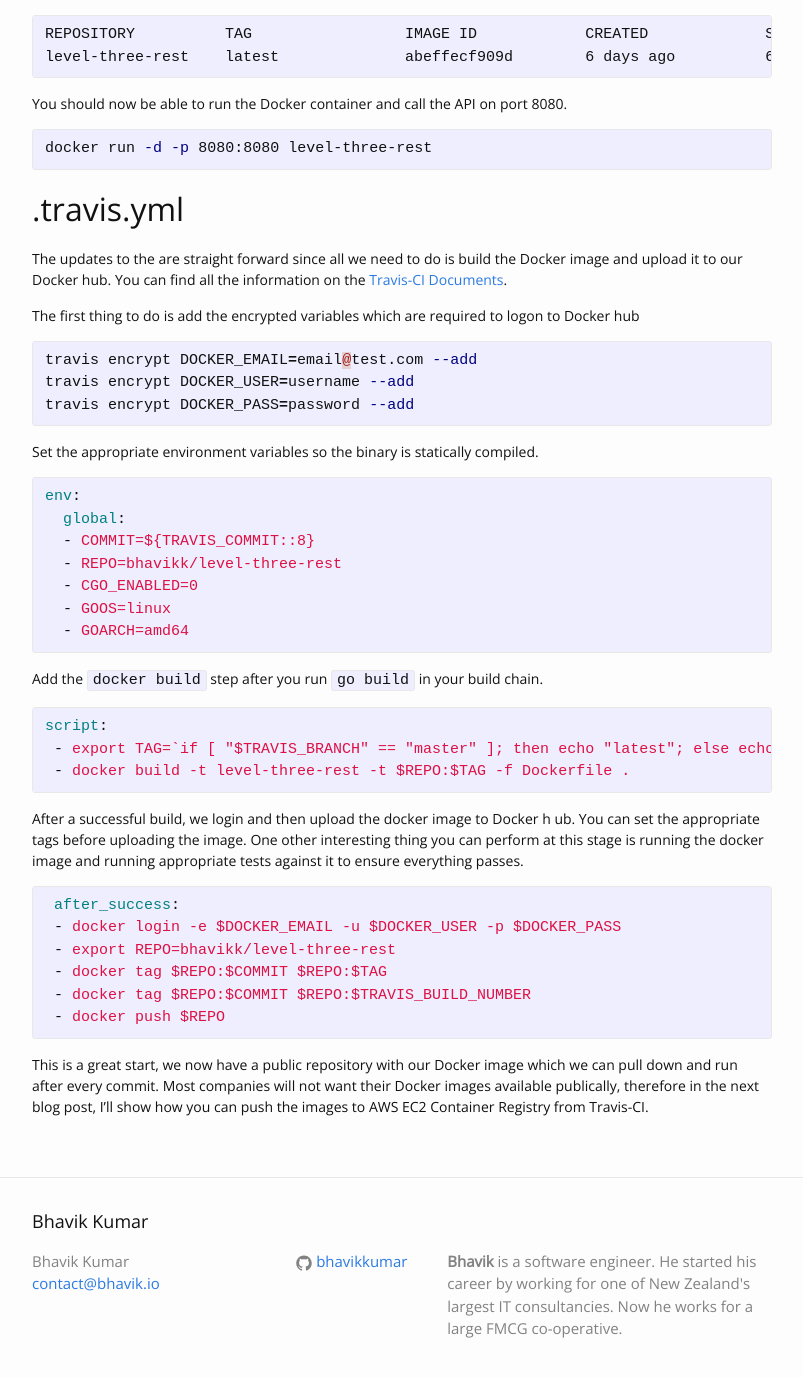
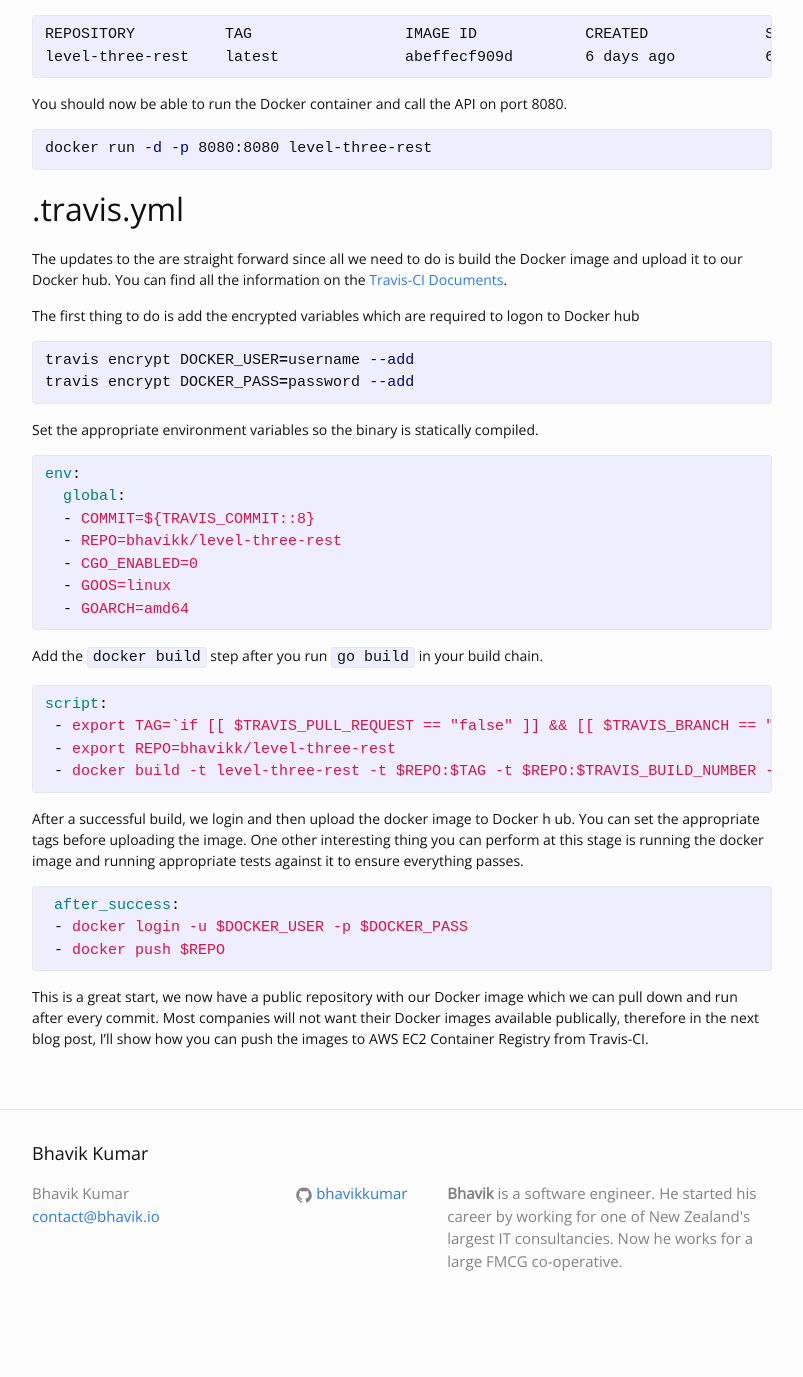
Before and after one commit to bhavikkumar/bhavik.io, a Jekyll site: the page built from _posts/2016-08-20-travis-ci-docker-image.md, in a window 1280 px wide and 1400 px high, scrolled down 1263 px. Shown: the top 1377 px of the window, without its empty margins (238-1041 px from the left). Built offline with Jekyll 4.4.1, drawn with Linux system fonts in a browser that asks for light colours; after the commit the page ends 2595 px from its top, so only the background shows below that.

Commit message:
Updates to Travis CI when pushing docker images to Docker Hub

```diff
--- a/_posts/2016-08-20-travis-ci-docker-image.md
+++ b/_posts/2016-08-20-travis-ci-docker-image.md
@@ -52,7 +52,6 @@ The updates to the are straight forward since all we need to do is build the Doc
 
 The first thing to do is add the encrypted variables which are required to logon to Docker hub
 {% highlight PowerShell %}
-travis encrypt DOCKER_EMAIL=email@test.com --add
 travis encrypt DOCKER_USER=username --add
 travis encrypt DOCKER_PASS=password --add
 {% endhighlight %}
@@ -71,17 +70,15 @@ env:
 Add the `docker build` step after you run `go build` in your build chain.
 {% highlight YAML %}
 script:
- - export TAG=`if [ "$TRAVIS_BRANCH" == "master" ]; then echo "latest"; else echo $TRAVIS_BRANCH ; fi`
- - docker build -t level-three-rest -t $REPO:$TAG -f Dockerfile .
+ - export TAG=`if [[ $TRAVIS_PULL_REQUEST == "false" ]] && [[ $TRAVIS_BRANCH == "master" ]]; then echo "latest"; else echo $TRAVIS_PULL_REQUEST_BRANCH; fi`
+ - export REPO=bhavikk/level-three-rest
+ - docker build -t level-three-rest -t $REPO:$TAG -t $REPO:$TRAVIS_BUILD_NUMBER -f Dockerfile .
 {% endhighlight %}
 
 After a successful build, we login and then upload the docker image to Docker h ub. You can set the appropriate tags before uploading the image. One other interesting thing you can perform at this stage is running the docker image and running appropriate tests against it to ensure everything passes.
 {% highlight YAML %}
  after_success:
- - docker login -e $DOCKER_EMAIL -u $DOCKER_USER -p $DOCKER_PASS
- - export REPO=bhavikk/level-three-rest
- - docker tag $REPO:$COMMIT $REPO:$TAG
- - docker tag $REPO:$COMMIT $REPO:$TRAVIS_BUILD_NUMBER
+ - docker login -u $DOCKER_USER -p $DOCKER_PASS
  - docker push $REPO
 {% endhighlight %}
 
```
